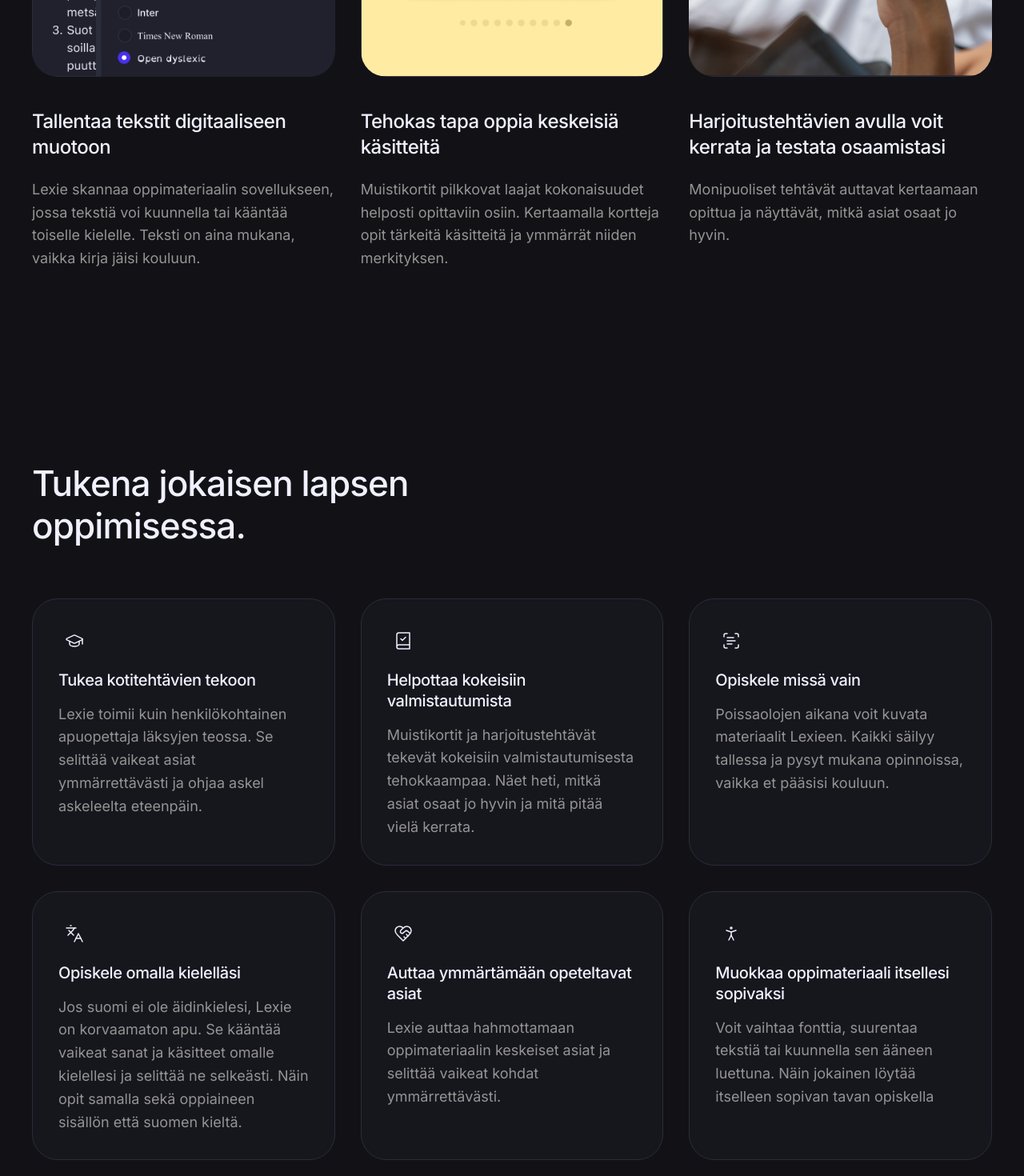
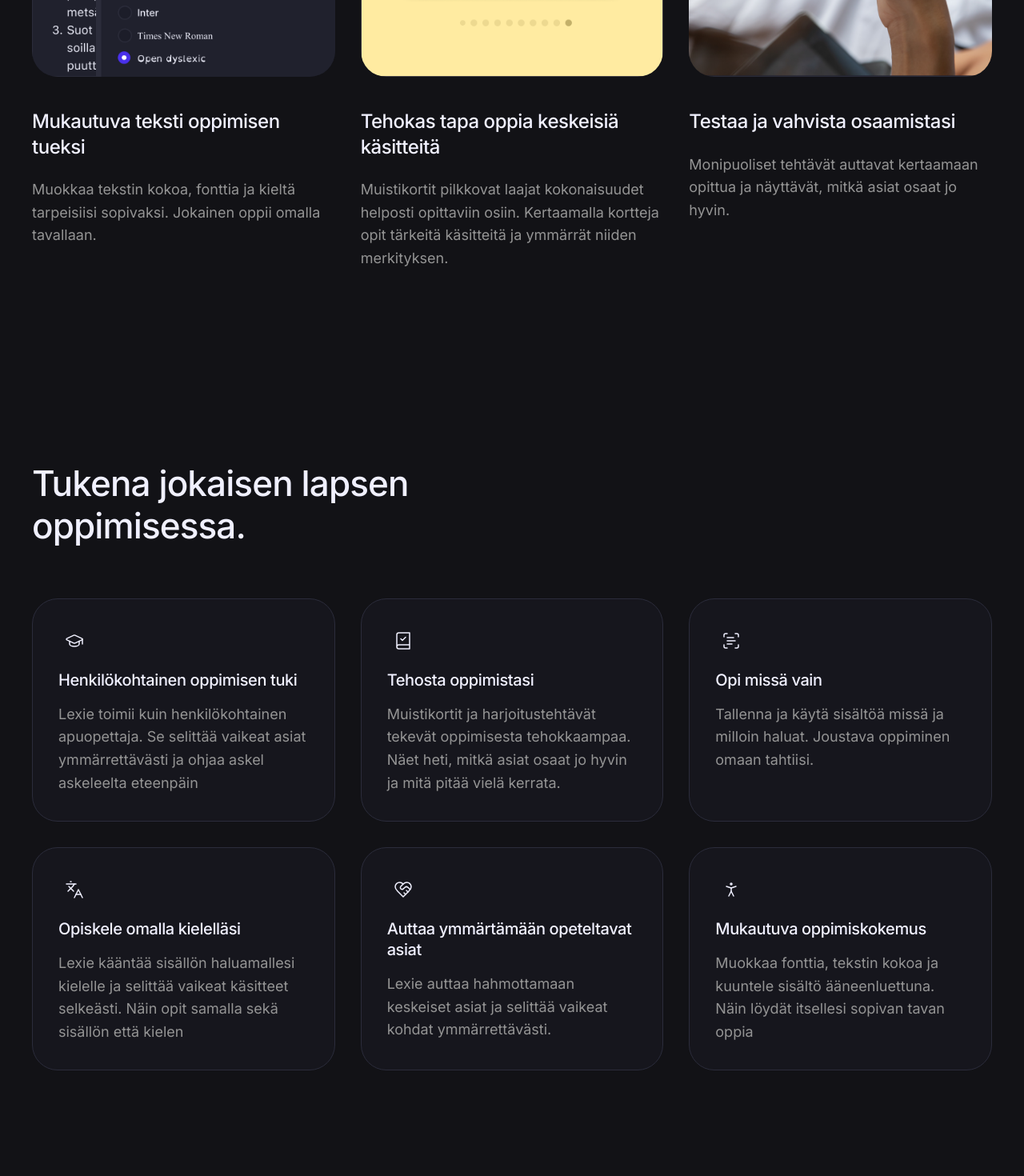
Before and after one commit to epatjas/lexie-web, a Next.js app: page / in a window 1280 px wide. Shown: the part 1220-2690 px from the top of the page at 80% size. Built offline with nearby package versions, Linux system fonts and the light colour scheme.

Commit message:
iterated the copies

```diff
--- a/src/components/sections/Benefits.tsx
+++ b/src/components/sections/Benefits.tsx
@@ -20,9 +20,9 @@ export default function Benefits() {
             <div className={styles.icon}>
               <GraduationCap size={24} strokeWidth={1.5} />
             </div>
-            <h3>Tukea kotitehtävien tekoon</h3>
+            <h3>Henkilökohtainen oppimisen tuki</h3>
             <p>
-              Lexie toimii kuin henkilökohtainen apuopettaja läksyjen teossa. Se selittää vaikeat asiat ymmärrettävästi ja ohjaa askel askeleelta eteenpäin.
+            Lexie toimii kuin henkilökohtainen apuopettaja. Se selittää vaikeat asiat ymmärrettävästi ja ohjaa askel askeleelta eteenpäin
             </p>
           </div>
 
@@ -30,9 +30,9 @@ export default function Benefits() {
             <div className={styles.icon}>
               <BookCheck size={24} strokeWidth={1.5} />
             </div>
-            <h3>Helpottaa kokeisiin valmistautumista</h3>
+            <h3>Tehosta oppimistasi</h3>
             <p>
-              Muistikortit ja harjoitustehtävät tekevät kokeisiin valmistautumisesta tehokkaampaa. Näet heti, mitkä asiat osaat jo hyvin ja mitä pitää vielä kerrata.
+            Muistikortit ja harjoitustehtävät tekevät oppimisesta tehokkaampaa. Näet heti, mitkä asiat osaat jo hyvin ja mitä pitää vielä kerrata.
             </p>
           </div>
 
@@ -40,9 +40,9 @@ export default function Benefits() {
             <div className={styles.icon}>
               <ScanText size={24} strokeWidth={1.5} />
             </div>
-            <h3>Opiskele missä vain</h3>
+            <h3>Opi missä vain</h3>
             <p>
-              Poissaolojen aikana voit kuvata materiaalit Lexieen. Kaikki säilyy tallessa ja pysyt mukana opinnoissa, vaikka et pääsisi kouluun.
+            Tallenna ja käytä sisältöä missä ja milloin haluat. Joustava oppiminen omaan tahtiisi.
             </p>
           </div>
 
@@ -52,9 +52,7 @@ export default function Benefits() {
             </div>
             <h3>Opiskele omalla kielelläsi</h3>
             <p>
-              Jos suomi ei ole äidinkielesi, Lexie on korvaamaton apu. Se kääntää vaikeat sanat
-              ja käsitteet omalle kielellesi ja selittää ne selkeästi. Näin opit samalla sekä
-              oppiaineen sisällön että suomen kieltä.
+            Lexie kääntää sisällön haluamallesi kielelle ja selittää vaikeat käsitteet selkeästi. Näin opit samalla sekä sisällön että kielen
             </p>
           </div>
 
@@ -64,7 +62,7 @@ export default function Benefits() {
             </div>
             <h3>Auttaa ymmärtämään opeteltavat asiat</h3>
             <p>
-              Lexie auttaa hahmottamaan oppimateriaalin keskeiset asiat ja selittää vaikeat kohdat ymmärrettävästi.
+            Lexie auttaa hahmottamaan keskeiset asiat ja selittää vaikeat kohdat ymmärrettävästi.
             </p>
           </div>
 
@@ -72,9 +70,9 @@ export default function Benefits() {
             <div className={styles.icon}>
               <PersonStanding size={24} strokeWidth={1.5} />
             </div>
-            <h3>Muokkaa oppimateriaali itsellesi sopivaksi</h3>
+            <h3>Mukautuva oppimiskokemus</h3>
             <p>
-              Voit vaihtaa fonttia, suurentaa tekstiä tai kuunnella sen ääneen luettuna. Näin jokainen löytää itselleen sopivan tavan opiskella
+            Muokkaa fonttia, tekstin kokoa ja kuuntele sisältö ääneenluettuna. Näin löydät itsellesi sopivan tavan oppia
             </p>
           </div>
         </div>
--- a/src/components/sections/CTA.tsx
+++ b/src/components/sections/CTA.tsx
@@ -27,8 +27,8 @@ export default function CTA() {
             />
             <h2>Tule testaamaan</h2>
             <p>
-             Etsimme testaajia Lexielle. Kokeile sovellusta, ja kerro meille miten se toimii.
-             Palautteesi auttaa meitä kehittämään sovellusta.
+            Etsimme testaajia Lexielle. Kerro meille miten käytät sovellusta ja millaiseen oppimiseen se soveltuu parhaiten.
+            Palautteesi avulla kehitämme Lexiestä entistä paremman oppimisen työkalun. Tule mukaan kehittämään tulevaisuuden oppimisratkaisua.
             </p>
             <div className={styles.download} id="download-app">
               <p>Skannaa ja lataa LexieLearn</p>
--- a/src/components/sections/FAQ.tsx
+++ b/src/components/sections/FAQ.tsx
@@ -10,29 +10,24 @@ export default function FAQ() {
         <div className={styles.container}>
           <h2 className={styles.title}>Usein kysyttyä</h2>
           <div className={styles.grid}>
-            <Accordion title="Miten aloitan Lexien käytön?">
-              Lataa sovellus ja ota kuva oppikirjan sivusta tai monisteesta. Voit heti kysyä Lexieltä, jos
-              jokin asia mietityttää.
+            <Accordion title="Miten Lexie toimii?">
+            Lexie muuntaa kuvaamasi tekstin oppimismateriaaleiksi. Se luo tekoälyn avulla automaattisesti muistikortteja kertaamiseen ja tehtäviä osaamisen testaamiseen. Sovellus toimii täysin laitteellasi, joten tietosi pysyvät turvassa.
             </Accordion>
 
-            <Accordion title="Mihin kaikkeen Lexiestä on apua?">
-              Lexie auttaa sinua ymmärtämään vaikeita käsitteitä, tekemään muistiinpanoja ja harjoittelemaan
-              kokeisiin. Se on kuin henkilökohtainen apuopettaja taskussasi.
+            <Accordion title="Mitä kaikkea Lexien avulla voi oppia?">
+            Lexie soveltuu kaikkeen oppimiseen. Se pilkkoo tiedot sopivan kokoisiin osiin ja auttaa sinua ymmärtämään asian syvällisesti.
             </Accordion>
 
-            <Accordion title="Miten Lexie auttaa, jos suomi ei ole äidinkieleni?">
-              Lexie kääntää tekstit ja tehtävät omalle äidinkielellesi. Se selittää vaikeat käsitteet
-              selkeästi ja auttaa sinua oppimaan samalla suomen kieltä.
+            <Accordion title="Miksi LexieLearn on erilainen kuin muut oppimissovellukset?">
+            Lexie antaa sinun luoda oppimateriaalia juuri sinulle tärkeistä aiheista. Se mukautuu oppimistyyliisi ja auttaa ymmärtämään vaikeatkin asiat selkeästi.
             </Accordion>
 
-            <Accordion title="Toimiiko Lexie kaikissa oppiaineissa?">
-              Kyllä, Lexie toimii kaikissa oppiaineissa. Se osaa auttaa niin matematiikassa, historiassa
-              kuin biologiassakin.
+            <Accordion title="Millä eri tavoilla voin käyttää sovellusta?">
+            Voit käyttää muistikortteja kertaamiseen, testata osaamistasi tehtävillä ja opiskella haluamallasi kielellä. Sisältöä voi myös kuunnella ääneenluettuna.
             </Accordion>
 
-            <Accordion title="Maksaako Lexien käyttö?">
-              Voit kokeilla Lexieä ilmaiseksi. Täyden version käyttö maksaa 9,90€/kk, ja siihen sisältyy
-              kaikki ominaisuudet rajoituksetta.
+            <Accordion title="Säilyvätkö materiaalini Lexiessä?">
+            Kaikki luomasi materiaalit tallentuvat laitteellesi ja ovat aina käytettävissäsi. Voit palata niihin milloin tahansa ja jatkaa siitä, mihin jäit.
             </Accordion>
           </div>
         </div>
--- a/src/components/sections/Features.tsx
+++ b/src/components/sections/Features.tsx
@@ -19,10 +19,9 @@ export default function Features() {
                 className={styles.image}
               />
             </div>
-            <h3>Tallentaa tekstit digitaaliseen muotoon</h3>
+            <h3>Mukautuva teksti oppimisen tueksi</h3>
             <p>
-              Lexie skannaa oppimateriaalin sovellukseen, jossa tekstiä voi kuunnella tai kääntää
-              toiselle kielelle. Teksti on aina mukana, vaikka kirja jäisi kouluun.
+            Muokkaa tekstin kokoa, fonttia ja kieltä tarpeisiisi sopivaksi. Jokainen oppii omalla tavallaan.
             </p>
           </div>
 
@@ -53,7 +52,7 @@ export default function Features() {
                 className={styles.image}
               />
             </div>
-            <h3>Harjoitustehtävien avulla voit kerrata ja testata osaamistasi</h3>
+            <h3>Testaa ja vahvista osaamistasi</h3>
             <p>
               Monipuoliset tehtävät auttavat kertaamaan opittua ja näyttävät,
               mitkä asiat osaat jo hyvin.
--- a/src/components/sections/Hero.tsx
+++ b/src/components/sections/Hero.tsx
@@ -26,9 +26,7 @@ export default function Hero() {
             />
             <h1 className={styles.title}>Parempi tapa harjoitella.</h1>
             <p className={styles.ingress}>
-              Lexie auttaa sinua harjoittelemaan kokeisiin ja tekemään läksyjä.
-              Oppimateriaalista syntyy automaattisesti muistikortteja kertaamiseen
-              ja tehtäviä osaamisen testaamiseen.
+            Lexie muuntaa minkä tahansa painetun tekstin vuorovaikutteiseksi oppimiskokemukseksi. Luo automaattisesti muistikortteja kertaamiseen ja testaa osaamistasi interaktiivisilla tehtävillä.
             </p>
             <button
               className={styles.button}
```
